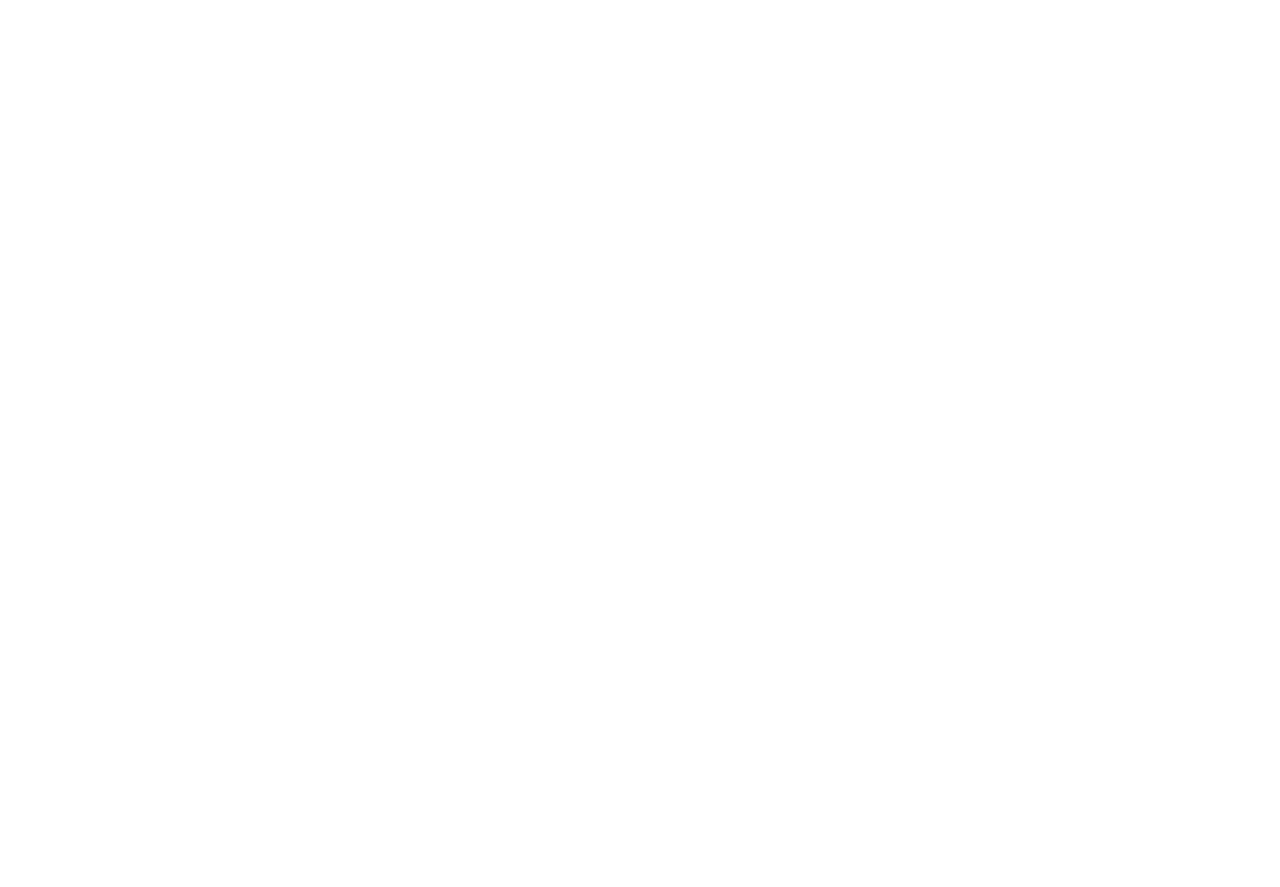
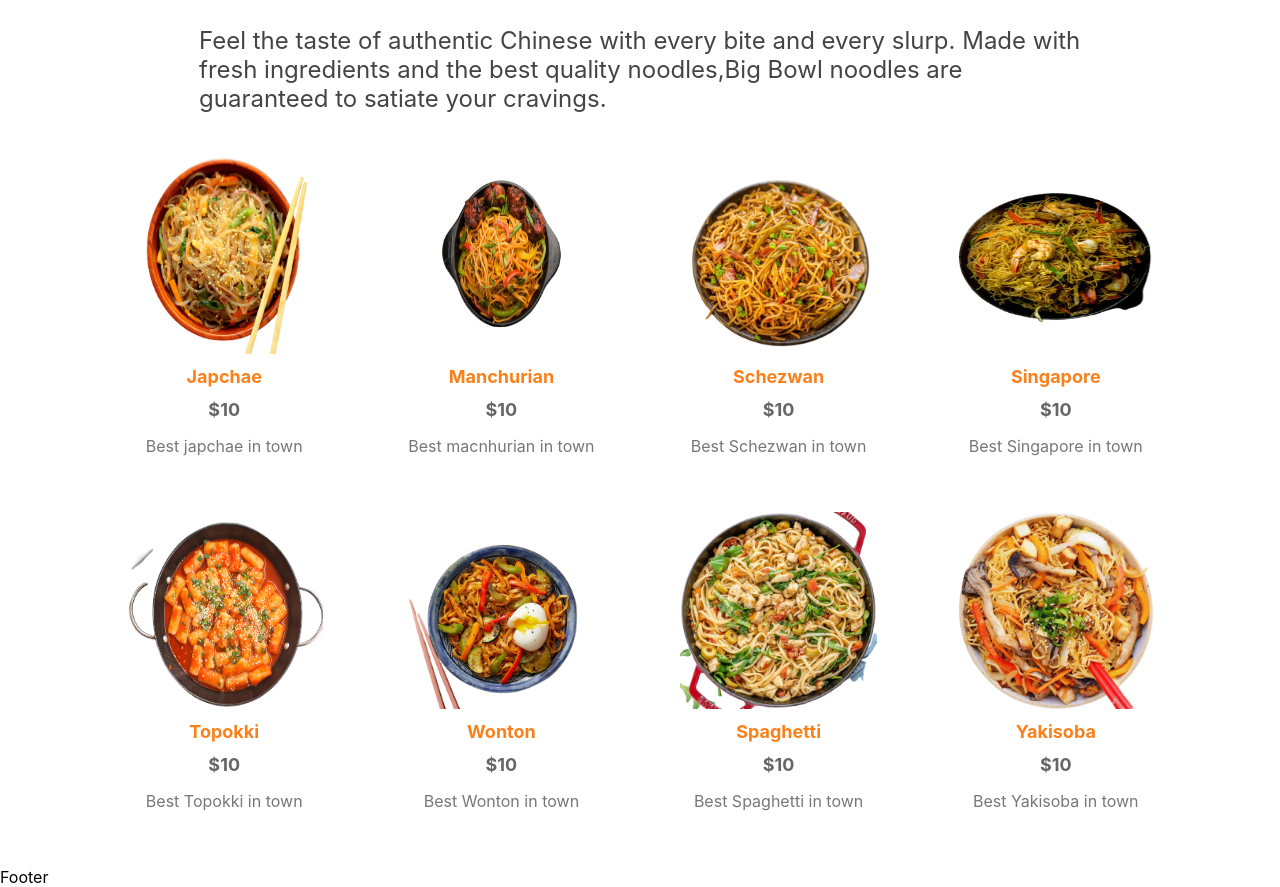
Before and after one commit to kishibe-rohan/big-bowl, a Next.js app: page / in a window 1280 px wide. Shown: the part 900-1787 px from the top of the page. Before the commit the page ends 820 px from the top, so only its background shows below. Built offline with nearby package versions, Linux system fonts and the light colour scheme.

Commit message:
added productlist and productcard components

```diff
--- /dev/null
+++ b/components/ProductCard.jsx
@@ -0,0 +1,18 @@
+import Image from "next/image";
+import styles from "../styles/ProductCard.module.css";
+import Link from "next/link";
+
+const ProductCard = ({product}) => {
+  return (
+    <div className={styles.container}>
+      <Link href={`/product/${product.id}`} passHref>
+          <Image src={product.img} width="500" height="500"/>
+      </Link>
+      <h1 className={styles.title}>{product.title}</h1>
+      <span className={styles.price}>${product.price}</span>
+      <p className={styles.desc}>{product.desc}</p>
+    </div>
+  )
+}
+
+export default ProductCard
--- /dev/null
+++ b/components/ProductList.jsx
@@ -0,0 +1,22 @@
+import ProductCard from "./ProductCard"
+import styles from '../styles/ProductList.module.css'
+
+const ProductList = ({productList}) => {
+  return (
+    <div className={styles.container}>
+     <h1>THE MOST DELICIOUS NOODLE BOWLS IN TOWN</h1>
+     <p className={styles.desc}>
+         Feel the taste of authentic Chinese with every bite and every slurp. Made with fresh ingredients and the best quality noodles,Big Bowl noodles are guaranteed to satiate your cravings.
+     </p>
+     <div className={styles.wrapper}>
+         {
+             productList.map((product) => (
+                 <ProductCard key={product.id} product={product}/>
+             ))
+         }
+     </div>
+    </div>
+  )
+}
+
+export default ProductList
--- a/pages/index.js
+++ b/pages/index.js
@@ -2,6 +2,66 @@
 import Image from "next/image";
 
 import Slider from "../components/Slider";
+import ProductList from "../components/ProductList";
+
+const menuList = [
+  {
+    id: "1",
+    img: "/images/japchae.png",
+    price: 10,
+    title: "Japchae",
+    desc: "Best japchae in town",
+  },
+  {
+    id: "2",
+    img: "/images/manchurian.png",
+    price: 10,
+    title: "Manchurian",
+    desc: "Best macnhurian in town",
+  },
+  {
+    id: "3",
+    img: "/images/schezwan.png",
+    price: 10,
+    title: "Schezwan",
+    desc: "Best Schezwan in town",
+  },
+  {
+    id: "4",
+    img: "/images/singapore.png",
+    price: 10,
+    title: "Singapore",
+    desc: "Best Singapore in town",
+  },
+  {
+    id: "5",
+    img: "/images/topokki.png",
+    price: 10,
+    title: "Topokki",
+    desc: "Best Topokki in town",
+  },
+  {
+    id: "6",
+    img: "/images/wonton.png",
+    price: 10,
+    title: "Wonton",
+    desc: "Best Wonton in town",
+  },
+  {
+    id: "7",
+    img: "/images/spaghetti.png",
+    price: 10,
+    title: "Spaghetti",
+    desc: "Best Spaghetti in town",
+  },
+  {
+    id: "8",
+    img: "/images/yakisoba.png",
+    price: 10,
+    title: "Yakisoba",
+    desc: "Best Yakisoba in town",
+  },
+];
 
 export default function Home() {
   return (
@@ -15,6 +75,7 @@
         <link rel="icon" href="/favicon.ico" />
       </Head>
       <Slider />
+      <ProductList productList={menuList} />
     </div>
   );
 }
--- /dev/null
+++ b/styles/ProductCard.module.css
@@ -0,0 +1,42 @@
+.container {
+  width: 22%;
+  padding: 10px;
+  display: flex;
+  flex-direction: column;
+  align-items: center;
+  justify-content: center;
+  padding: 20px 40px;
+  cursor: pointer;
+}
+
+.title {
+  font-size: 18px;
+  font-weight: bold;
+  color: #fc8019;
+}
+
+.price {
+  font-size: 18px;
+  font-weight: bold;
+  color: #666;
+}
+
+.desc {
+  text-align: center;
+  color: #777;
+}
+
+@media screen and (max-width: 480px) {
+  .container {
+    width: 100%;
+  }
+
+  .title {
+    font-size: 30px;
+  }
+
+  .price,
+  .desc {
+    font-size: 24px;
+  }
+}
--- /dev/null
+++ b/styles/ProductList.module.css
@@ -0,0 +1,31 @@
+.container {
+  display: flex;
+  flex-direction: column;
+  align-items: center;
+  padding: 20px 10px;
+}
+
+.desc {
+  font-size: 24px;
+  color: #444;
+  width: 70%;
+}
+
+.wrapper {
+  width: 100%;
+  display: flex;
+  align-items: center;
+  justify-content: center;
+  flex-wrap: wrap;
+}
+
+@media screen and (max-width: 480px) {
+  .title {
+    text-align: center;
+  }
+
+  .desc {
+    width: 90%;
+    text-align: center;
+  }
+}
```
